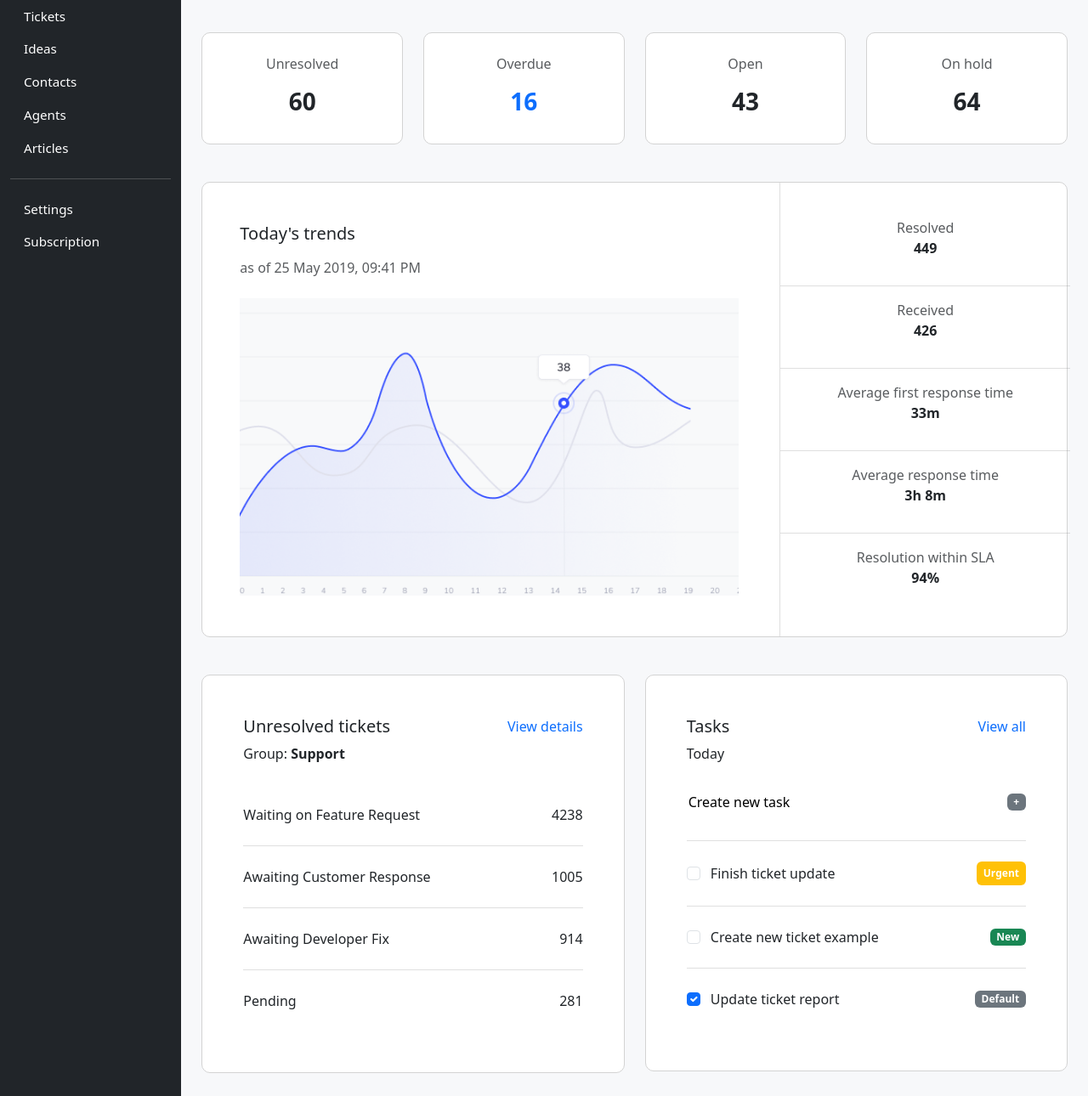
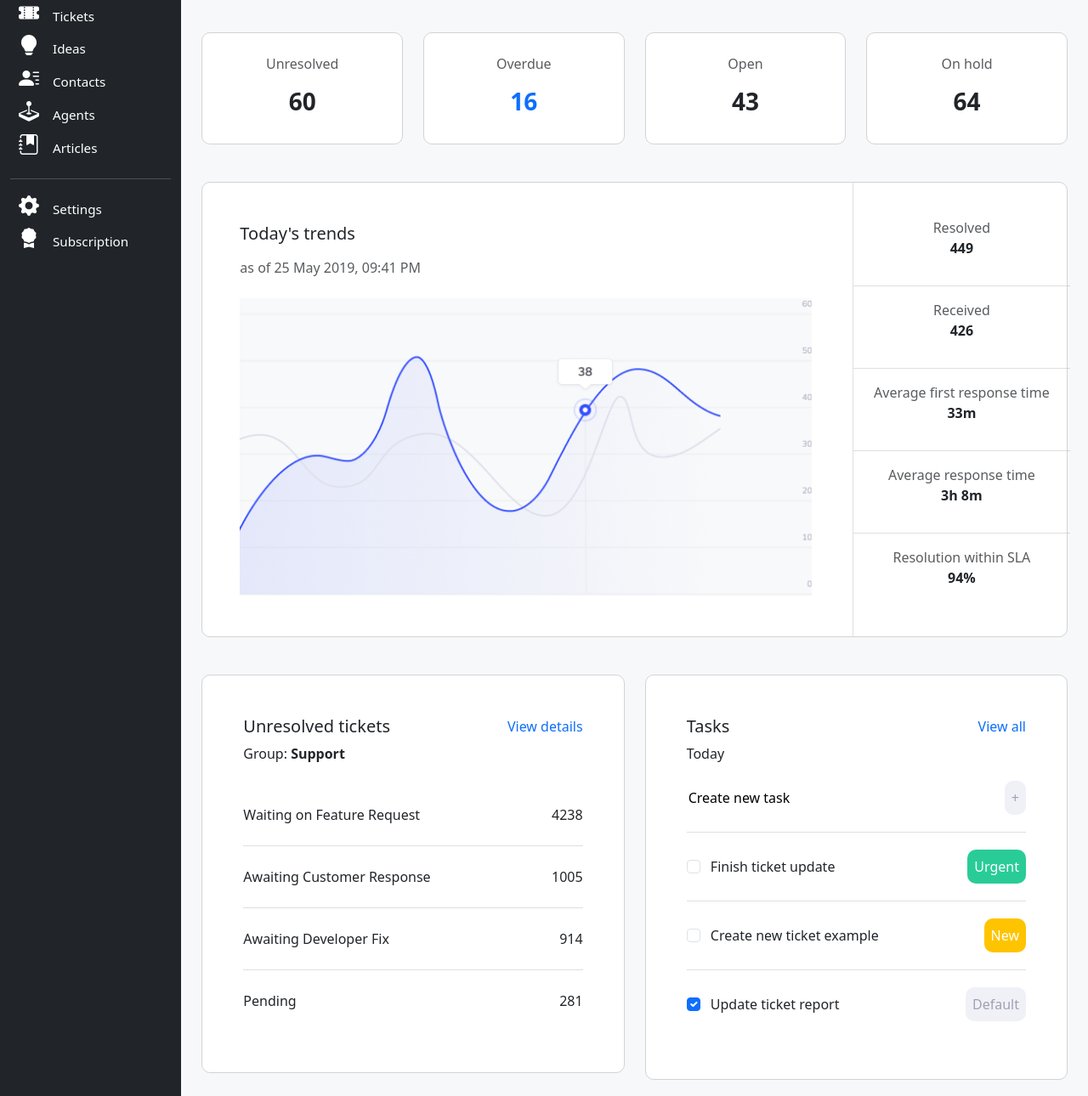
Before and after one commit to nirmalloka/A5-Frontend-Framework, a website: page public/index.html in a window 1280 px wide. Shown: the part 128-1418 px from the top of the page at 85% size. Drawn offline with nearby package versions, Linux system fonts and the light colour scheme.

Commit message:
task buttons added. bootstrap icons added

```diff
--- a/package.json
+++ b/package.json
@@ -9,6 +9,7 @@
   "author": "Maia Johnson, Nirmal Loka",
   "license": "ISC",
   "devDependencies": {
+    "bootstrap-icons": "^1.11.3",
     "lite-server": "^2.6.1"
   }
 }
--- a/public/css/style.css
+++ b/public/css/style.css
@@ -26,7 +26,11 @@ hr{
 
 #top-divider {
     height: 40px;
-    margin-right: 20px;
+    margin: 0px 20px 0px;
+}
+
+.icons {
+    margin: 0px 10px 0px;
 }
 
 main {
@@ -72,3 +76,24 @@ main {
     color: gray;
     align-self: stretch;
 }
+
+#new-badge {
+    background-color: #FEC400;
+    color: white;
+    border: none;
+    border-radius: 10px;
+}
+
+#urgent-badge {
+    background-color: #29CC97;
+    color: white;
+    border: none;
+    border-radius: 10px;
+}
+
+.grey-badge {
+    background-color: #F0F1F7;
+    color: #9FA2B4;
+    border: none;
+    border-radius: 10px;
+}
--- a/public/index.html
+++ b/public/index.html
@@ -5,6 +5,7 @@
     <meta name="viewport" content="width=device-width, initial-scale=1.0">
     <title>Dashboard Overview</title>
     <link href="https://cdn.jsdelivr.net/npm/bootstrap@5.3.3/dist/css/bootstrap.min.css" rel="stylesheet">
+    <link rel="stylesheet" href="https://cdn.jsdelivr.net/npm/bootstrap-icons@1.11.3/font/bootstrap-icons.css" integrity="sha384-tViUnnbYAV00FLIhhi3v/dWt3Jxw4gZQcNoSCxCIFNJVCx7/D55/wXsrNIRANwdD" crossorigin="anonymous">
     <link rel="stylesheet" href="css/style.css">
 </head>
 
@@ -14,34 +15,41 @@
     <section class="container-fluid">
         <section class="row">
             <!-- Make Navbar Fixed -->
-            <!-- ADD ICONS -->
             <!-- Nav Sidebar -->
             <nav class="col-md-2 sidebar d-none d-md-block bg-dark text-white">
                 <h4 class="text-center py-3">Dashboard Kit</h4>
                 <ul class="nav flex-column">
-                    <li class="nav-item">
+                    <li class="nav-item align-items-center d-flex icons">
+                        <h4 class="bi bi-pie-chart-fill"></h4>
                         <a class="nav-link active text-white" href="#">Overview</a>
                     </li>
-                    <li class="nav-item">
+                    <li class="nav-item align-items-center d-flex icons">
+                        <h4 class="bi bi-ticket-perforated-fill"></h4>
                         <a class="nav-link text-white" href="#">Tickets</a>
                     </li>
-                    <li class="nav-item">
+                    <li class="nav-item align-items-center d-flex icons">
+                        <h4 class="bi bi-lightbulb-fill"></h4>
                         <a class="nav-link text-white" href="#">Ideas</a>
                     </li>
-                    <li class="nav-item">
+                    <li class="nav-item align-items-center d-flex icons">
+                        <h4 class="bi bi-person-lines-fill"></h4>
                         <a class="nav-link text-white" href="#">Contacts</a>
                     </li>
-                    <li class="nav-item">
+                    <li class="nav-item align-items-center d-flex icons">
+                        <h4 class="bi bi-joystick"></h4>
                         <a class="nav-link text-white" href="#">Agents</a>
                     </li>
-                    <li class="nav-item">
+                    <li class="nav-item align-items-center d-flex icons">
+                        <h4 class="bi bi-journal-bookmark-fill"></h4>
                         <a class="nav-link text-white" href="#">Articles</a>
                     </li>
                     <hr>
-                    <li class="nav-item">
+                    <li class="nav-item align-items-center d-flex icons">
+                        <h4 class="bi bi-gear-fill"></h4>
                         <a class="nav-link text-white" href="#">Settings</a>
                     </li>
-                    <li class="nav-item">
+                    <li class="nav-item align-items-center d-flex icons">
+                        <h4 class="bi bi-award-fill"></h4>
                         <a class="nav-link text-white" href="#">Subscription</a>
                     </li>
                 </ul>
@@ -54,6 +62,8 @@
                     <!-- divs removed -->
                     <h2>Overview</h2>
                     <section class="d-flex">
+                        <h3 class="bi bi-search icons"></h3>
+                        <h3 class="bi bi-bell icons"></h3>
                         <div id="top-divider" class="vr" alt="verical divider"></div>
                         <img src="https://via.placeholder.com/40" alt="User" class="rounded-circle">
                     </section>
@@ -91,7 +101,7 @@
                 <section class="card">
                     <section class="row px-2">
                         <!-- Section Header -->
-                        <section class="col-lg-8 p-5">
+                        <section class="col-lg-9 p-5">
                             <h5 class="mb-3">Today's trends</h5>
                             <p class="text-muted mb-4">as of 25 May 2019, 09:41 PM</p>
                             <div class="chart-placeholder"></div>
@@ -170,40 +180,39 @@
                             <p>Today</p>
 
                             <!-- MAKE CHECKBOX ROUND -->
-                            <!-- CHANGE BADGE TO BUTTON -->
                             <ul class="list-unstyled">
-                                <li class="d-flex justify-content-between align-items-center py-3">
+                                <li class="d-flex justify-content-between align-items-center py-1">
                                     <div>
                                         <input type="text" value="Create new task" class="border-0">
                                     </div>
-                                    <span class="badge bg-secondary">+</span>
+                                    <button class="grey-badge p-2"> + </button>
                                 </li>
                                 <hr class="dark-divider">
 
-                                <li class="d-flex justify-content-between align-items-center py-2">
+                                <li class="d-flex justify-content-between align-items-center py-1">
                                     <div>
                                         <input type="checkbox" class="form-check-input me-2">
                                         <label>Finish ticket update</label>
                                     </div>
-                                    <span class="badge bg-warning p-2">Urgent</span>
+                                    <button id="urgent-badge" class="p-2">Urgent</button>
                                 </li>
                                 <hr class="dark-divider">
 
-                                <li class="d-flex justify-content-between align-items-center py-2">
+                                <li class="d-flex justify-content-between align-items-center py-1">
                                     <div>
                                         <input type="checkbox" class="form-check-input me-2">
                                         <label>Create new ticket example</label>
                                     </div>
-                                    <span class="badge bg-success">New</span>
+                                    <button id="new-badge" class="p-2">New</button>
                                 </li>
                                 <hr class="dark-divider">
 
-                                <li class="d-flex justify-content-between align-items-center py-2">
+                                <li class="d-flex justify-content-between align-items-center py-1">
                                     <div>
                                         <input type="checkbox" class="form-check-input me-2" checked>
                                         <label>Update ticket report</label>
                                     </div>
-                                    <span class="badge bg-secondary">Default</span>
+                                    <button class="grey-badge p-2">Default</button>
                                 </li>
                             </ul>
                         </section>
@@ -217,6 +226,6 @@
     </section>
 
 
-
+    <script src="js/main.js"></script>
 </body>
 </html>
```
Also changed, not shown: 1 other file.
